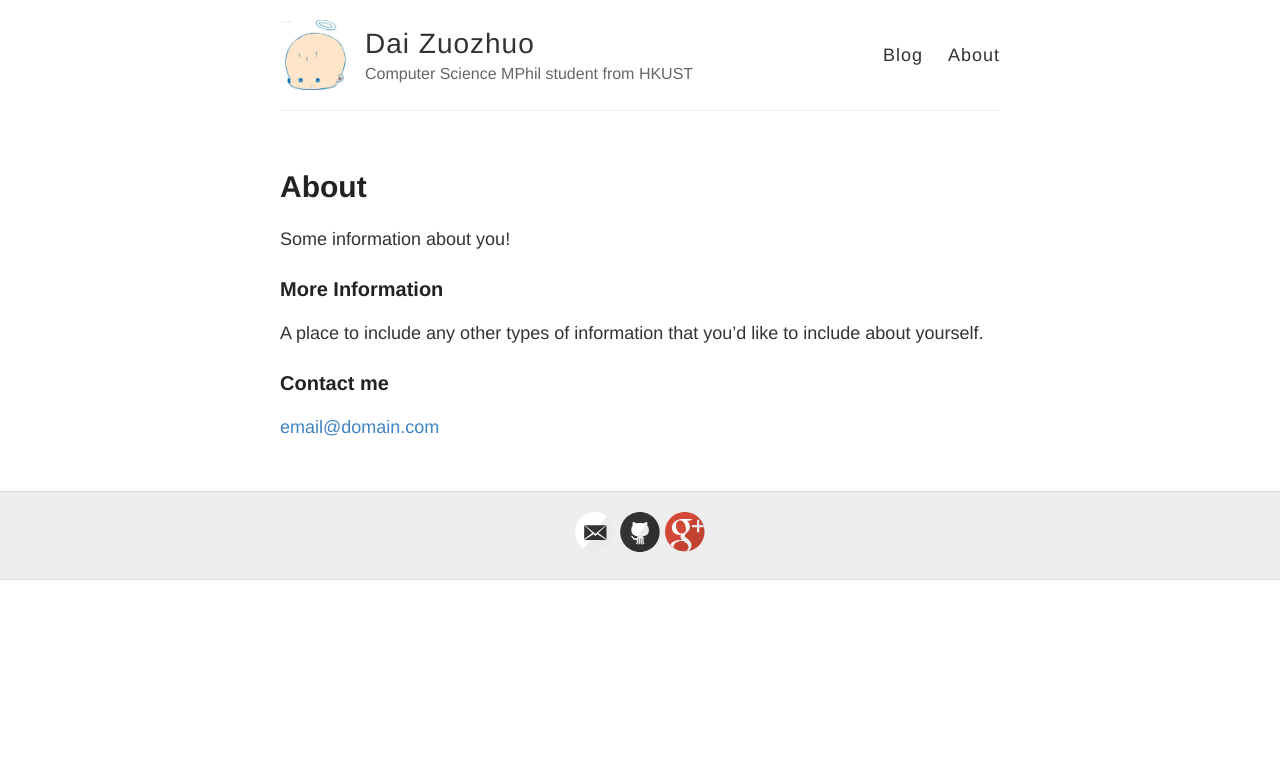
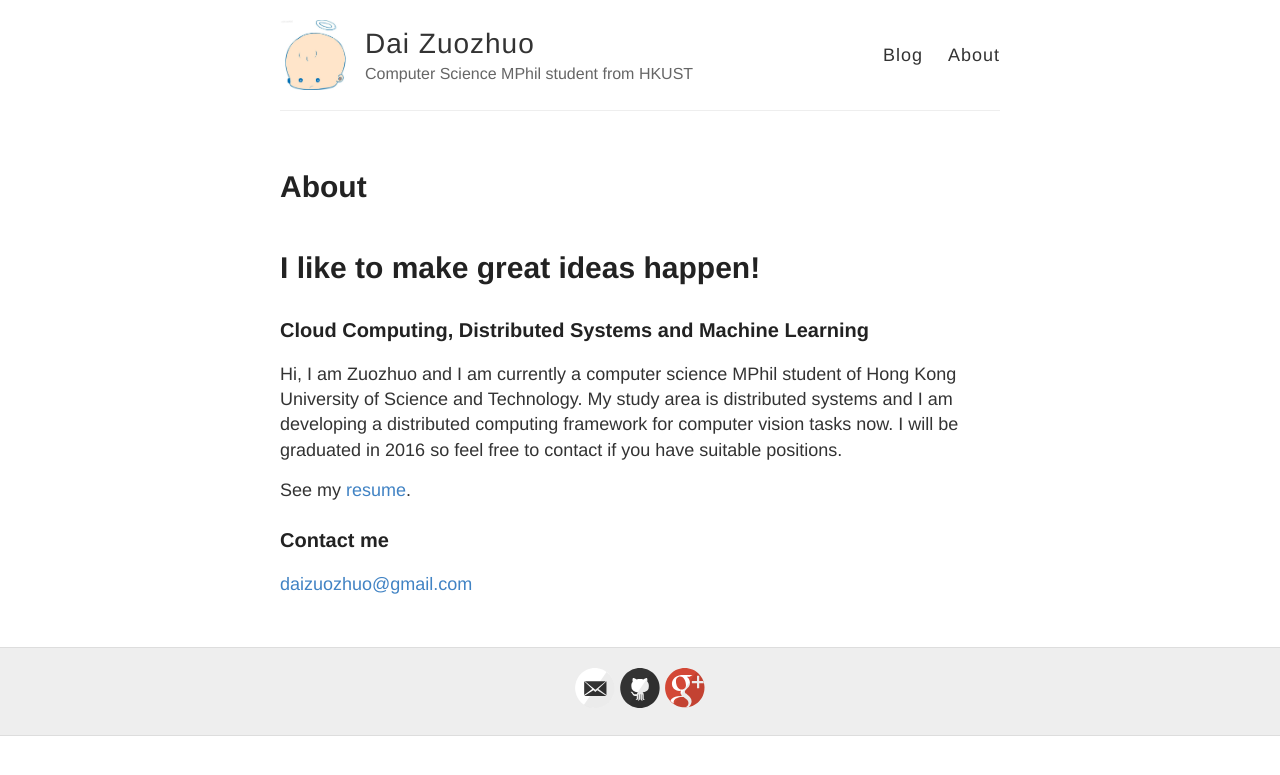
Before and after one commit to 2892931976/daizuozhuo.github.io, a Jekyll site: the page built from about.md, in a window 1280 px wide. Shown: the top 775 px of the page. Built offline with Jekyll 4.4.1, drawn with Linux system fonts in a browser that asks for light colours; Markdown is read by kramdown in place of the engine named in the settings.

Commit message:
about page

```diff
--- a/about.md
+++ b/about.md
@@ -4,12 +4,15 @@ title: About
 permalink: /about/
 ---
 
-Some information about you!
+# I like to make great ideas happen!
 
-### More Information
+### Cloud Computing, Distributed Systems and Machine Learning
+Hi, I am Zuozhuo and I am currently a computer science MPhil student
+of Hong Kong University of Science and Technology. My study area is distributed systems
+and I am developing a distributed computing framework for computer vision tasks now.
+I will be graduated in 2016 so feel free to contact if you have suitable positions.
 
-A place to include any other types of information that you'd like to include about yourself.
-
+See my [resume](/images/zuozhuo.pdf).
 ### Contact me
 
-[email@domain.com](mailto:email@domain.com)
+[daizuozhuo@gmail.com](mailto:daizuozhuo@gmail.com)
```
Also changed, not shown: 1 other file.
